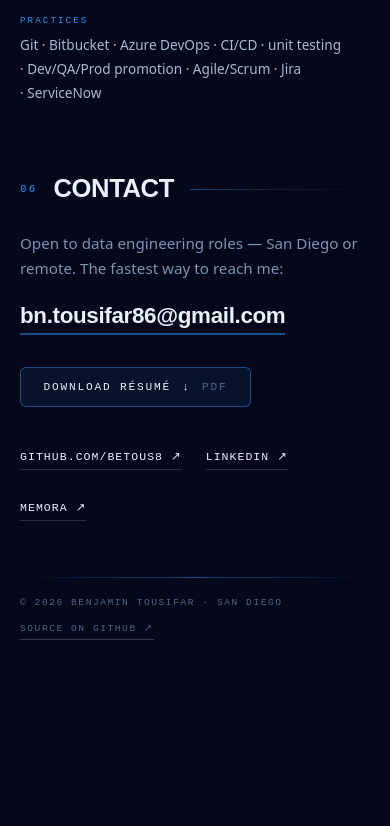
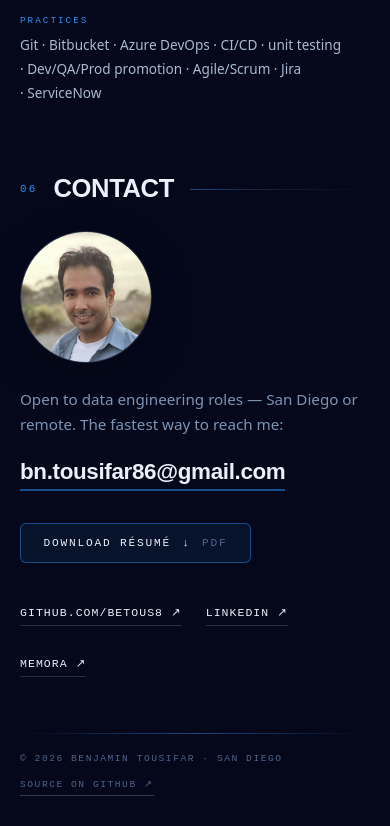
Before and after one commit to BeTous8/engineering-portfolio, a plain HTML site: page src/template.html in a window 390 px wide. Shown: the part 7321-8147 px from the top of the page. Before the commit the page ends 8001 px from the top, so only its background shows below. Drawn offline with Linux system fonts and the light colour scheme; a web font is replaced by a local one.

Commit message:
Add a portrait to the Contact section
The page had no human presence at all — dark palette, isometric art, no face.
A portrait next to the email, at the moment someone decides whether to write,
turns a competent stranger into a person worth contacting.

Contact rather than the hero on purpose. The hero's job is the claim, and the
isometric art sets the systems framing before a word of proof is read; a face
there competes with it and tilts the page from what he builds toward who he is.
By Contact the reader is already convinced by the work.

Cropped square to head-and-shoulders from the 960x1280 original (which is a
JPEG despite its .png extension) and downscaled to 440px — enough for the 132px
display size on a 3x screen — at 24KB. Flex row with wrap, so it sits beside the
availability line on desktop and stacks above it on a phone.

Deliberately not added to the résumé PDF: US hiring convention omits photos to
limit bias exposure, and some employers discard applications carrying one. A
personal site is not held to that norm; an application document is.

```diff
--- a/src/template.html
+++ b/src/template.html
@@ -818,7 +818,10 @@ a{color:#B9E6FF}a:hover{color:#2A93FF}
     <h2 style="font-family:'IBM Plex Sans Condensed',sans-serif;font-weight:700;font-size:clamp(1.6rem,3.6vw,2.3rem);letter-spacing:-.015em;text-transform:uppercase;margin:0;line-height:1">Contact</h2>
     <div aria-hidden="true" style="flex:1;height:1px;background:linear-gradient(90deg,rgba(42,147,255,.45),rgba(126,148,180,.18) 40%,transparent)"></div>
   </div>
-  <p data-reveal="" style="font-weight:300;font-size:.95rem;line-height:1.65;color:#7E94B4;margin:0 0 1.4rem;max-width:52ch">Open to data engineering roles — San Diego or remote. The fastest way to reach me:</p>
+  <div data-reveal="" style="display:flex;align-items:center;gap:1.5rem;flex-wrap:wrap;margin:0 0 1.4rem">
+    <img src="/assets/benjamin-tousifar.jpg" alt="Benjamin Tousifar" width="132" height="132" loading="lazy" decoding="async" style="flex:none;width:132px;height:132px;border-radius:50%;object-fit:cover;border:1px solid rgba(126,148,180,.3);box-shadow:0 12px 34px rgba(3,7,19,.6)">
+    <p style="font-weight:300;font-size:.95rem;line-height:1.65;color:#7E94B4;margin:0;max-width:44ch">Open to data engineering roles — San Diego or remote. The fastest way to reach me:</p>
+  </div>
   <a data-reveal="" href="mailto:bn.tousifar86@gmail.com" style="display:inline-block;font-family:'IBM Plex Sans Condensed',sans-serif;font-weight:600;font-size:clamp(1.4rem,4.6vw,2.6rem);letter-spacing:-.015em;color:#EAF1FA;text-decoration:none;border-bottom:2px solid rgba(42,147,255,.5);padding-bottom:.25rem;margin-bottom:2rem;transition:color .2s ease,border-color .2s ease;overflow-wrap:anywhere" style-hover="color:#2A93FF;border-color:#2A93FF">bn.tousifar86@gmail.com</a>
   <p data-reveal="" style="margin:0 0 2.2rem">
     <a href="/assets/benjamin-tousifar-resume.pdf" target="_blank" rel="noopener" style="display:inline-flex;align-items:center;gap:.7rem;font-family:'IBM Plex Mono',monospace;font-size:.7rem;letter-spacing:.16em;text-transform:uppercase;color:#EAF1FA;text-decoration:none;border:1px solid rgba(42,147,255,.45);border-radius:6px;padding:.8rem 1.4rem;background:rgba(42,147,255,.08);transition:border-color .2s ease,background .2s ease" style-hover="border-color:#2A93FF;background:rgba(42,147,255,.16)">Download résumé <span aria-hidden="true">↓</span> <span style="color:#51648A">PDF</span></a>
```
Also changed, not shown: src/static/assets/benjamin-tousifar.jpg (added).
